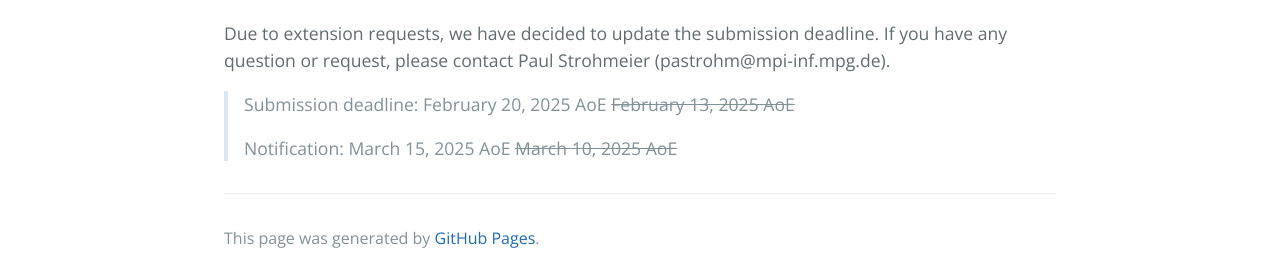
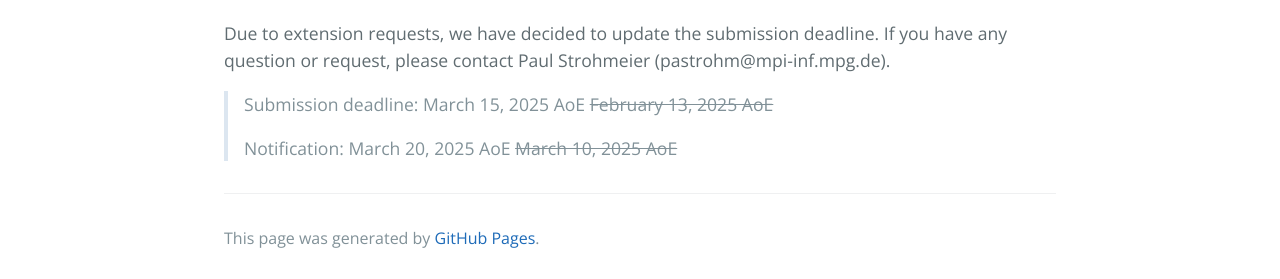
Before and after one commit to sensorimotordevices/sensorimotordevices.github.io, a Jekyll site: the page built from index.md, in a window 1280 px wide. Shown: the part 2099-2378 px from the top of the page. Built offline with Jekyll 4.4.1, drawn with Linux system fonts in a browser that asks for light colours.

Commit message:
new deadline

```diff
--- a/index.md
+++ b/index.md
@@ -33,6 +33,6 @@ The submission button can be found at the top of this page.
 ## Important dates
 Due to extension requests, we have decided to update the submission deadline. If you have any question or request, please contact Paul Strohmeier (pastrohm@mpi-inf.mpg.de).
 
-> Submission deadline: February 20, 2025 AoE ~~February 13, 2025 AoE~~
+> Submission deadline: March 15, 2025 AoE ~~February 13, 2025 AoE~~
 >
-> Notification: March 15, 2025 AoE ~~March 10, 2025 AoE~~
+> Notification: March 20, 2025 AoE ~~March 10, 2025 AoE~~
```
